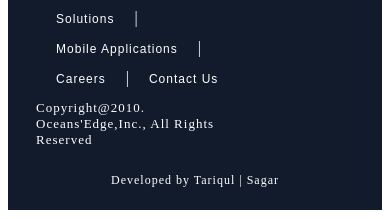
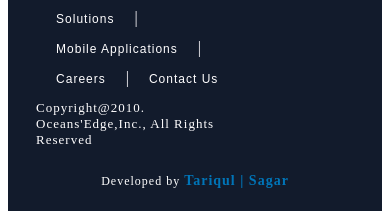
Before and after one commit to tariqul-sagar/blue, a plain HTML site: page index.html in a window 390 px wide. Shown: the part 2619-2838 px from the top of the page. Drawn offline with Linux system fonts and the light colour scheme.

Commit message:
Full Project done without responsiveness.

```diff
--- a/css/style.css
+++ b/css/style.css
@@ -424,4 +424,10 @@ footer{
 	font-size: 12px;
 	letter-spacing: 1px;
 }
+.develop a{
+	text-decoration: none;
+	font-size: 14px;
+	font-weight: 700;
+	color: #0075B8;
+}
 /*  Footer CSS end  */
--- a/index.html
+++ b/index.html
@@ -190,7 +190,7 @@
 						</div>
 					</div>
 				</div>
-				<p class="develop">Developed by Tariqul | Sagar</p>
+				<p class="develop">Developed by <a href="https://tariqul-sagar.github.io/my_profile" target="_blank">Tariqul | Sagar</a></p>
 			</footer>
 			<!-- Footer Section end -->
 		</body>
```
